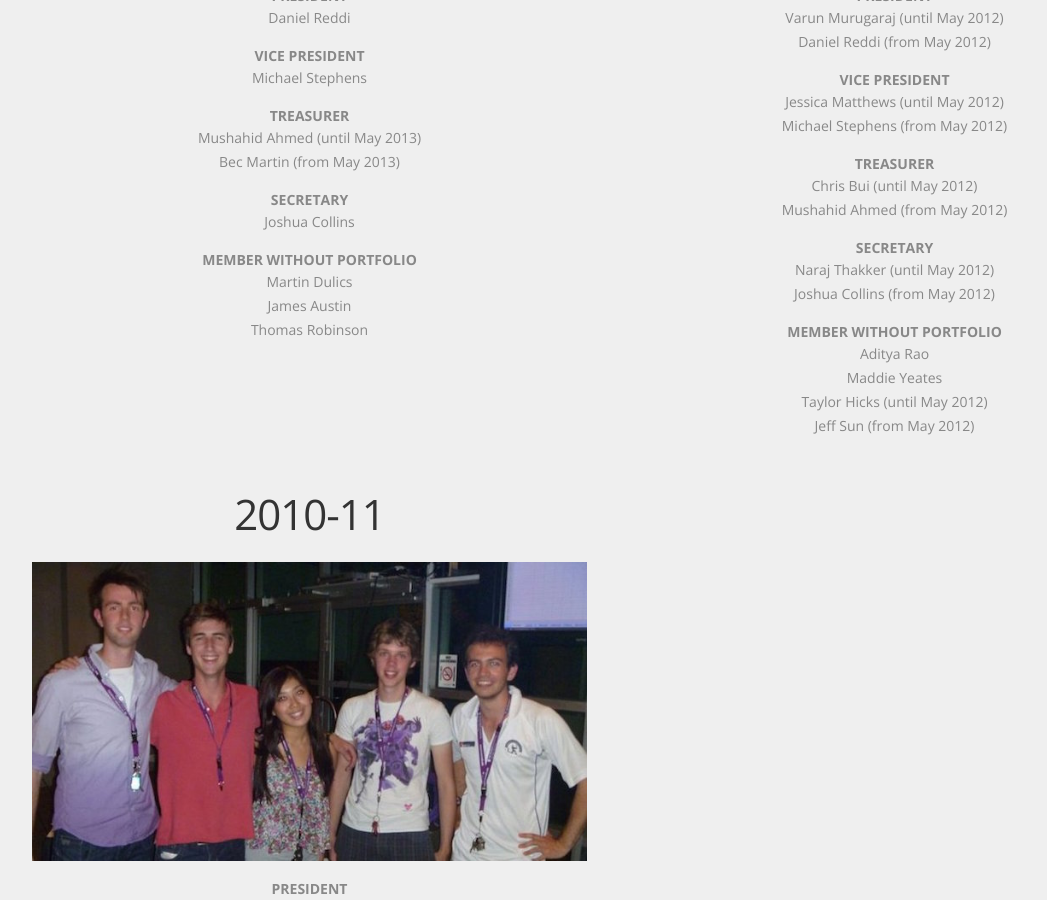
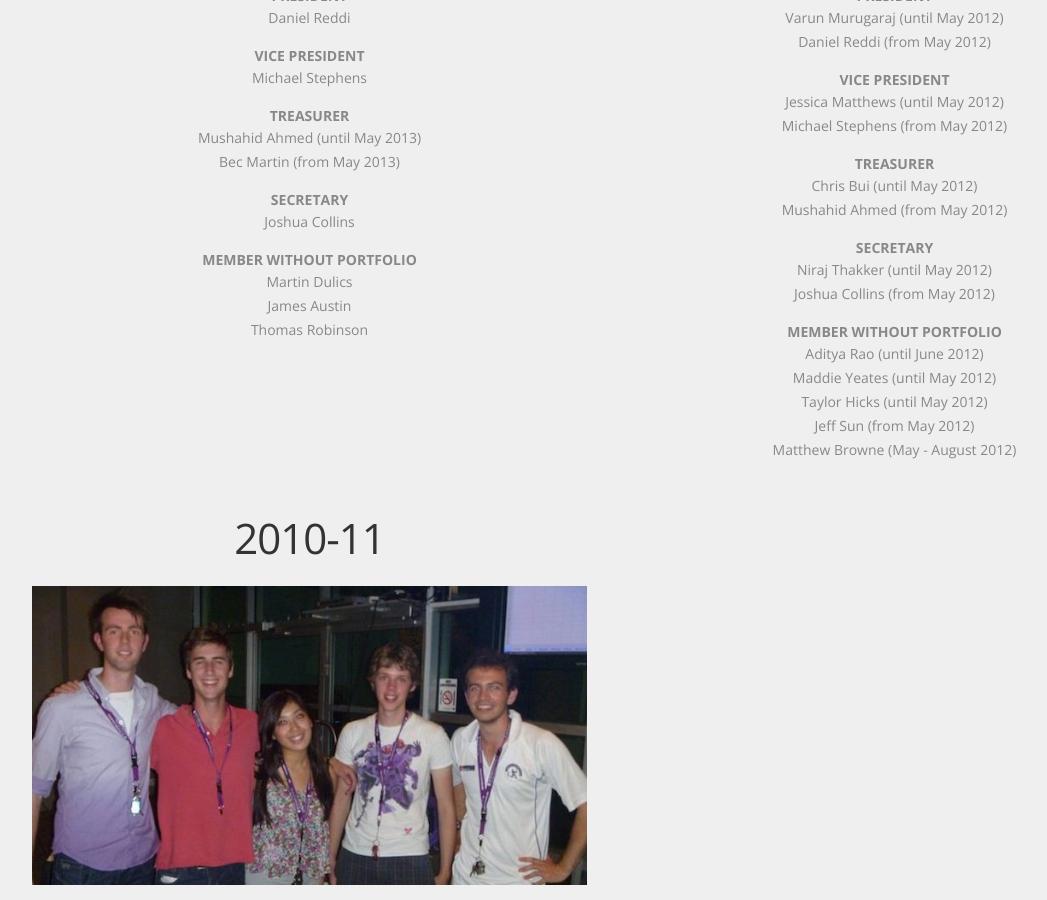
Before and after one commit to wiredmonash/wiredmonash.github.io, a Jekyll site: the page built from about/alumni.html, in a window 1280 px wide and 900 px high, scrolled down 1486 px. Shown: the whole window, without its empty margins (38-1085 px from the left). Built offline with Jekyll 4.4.1, drawn with Linux system fonts in a browser that asks for light colours; nearby versions of some CDN libraries.

Commit message:
Fix spelling, add more info in alumni page

```diff
--- a/about/alumni.html
+++ b/about/alumni.html
@@ -92,13 +92,14 @@ slug: alumni
             <dd>Chris Bui (until May 2012)</dd>
             <dd>Mushahid Ahmed (from May 2012)</dd>
             <dt>Secretary</dt>
-            <dd>Naraj Thakker (until May 2012)</dd>
+            <dd>Niraj Thakker (until May 2012)</dd>
             <dd>Joshua Collins (from May 2012)</dd>
             <dt>Member without Portfolio</dt>
-            <dd>Aditya Rao<dd>
-            <dd>Maddie Yeates<dd>
+            <dd>Aditya Rao (until June 2012)<dd>
+            <dd>Maddie Yeates (until May 2012)<dd>
             <dd>Taylor Hicks (until May 2012)<dd>
             <dd>Jeff Sun (from May 2012)<dd>
+            <dd>Matthew Browne (May - August 2012)<dd>
           </dl>
         </div>
       </div>
```
